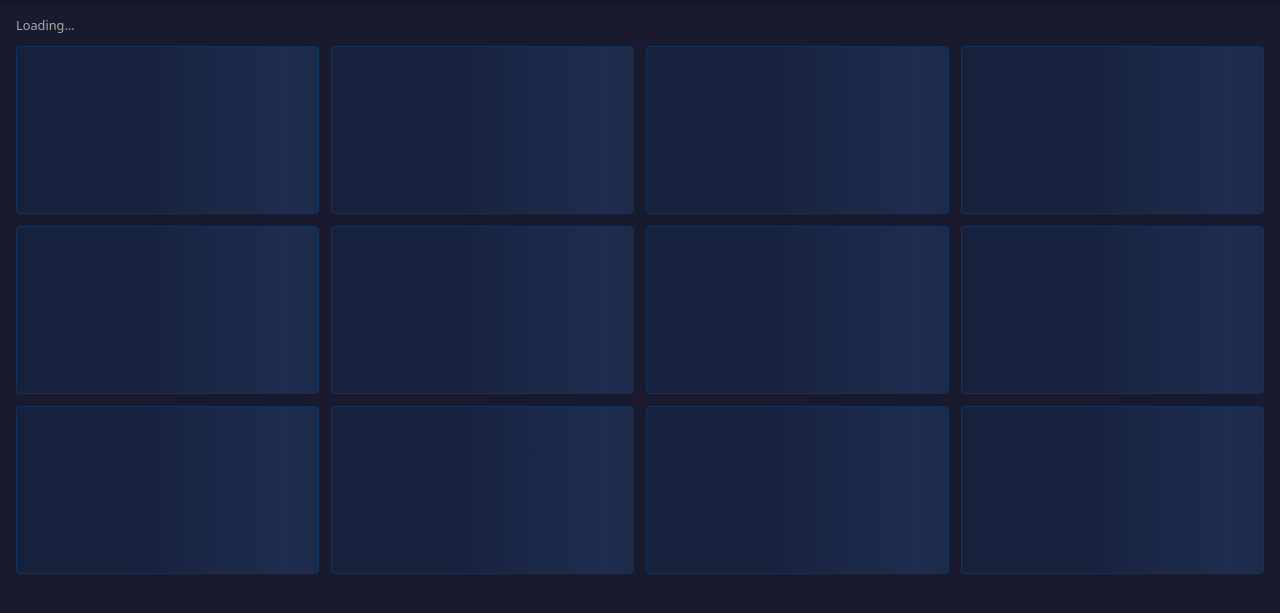
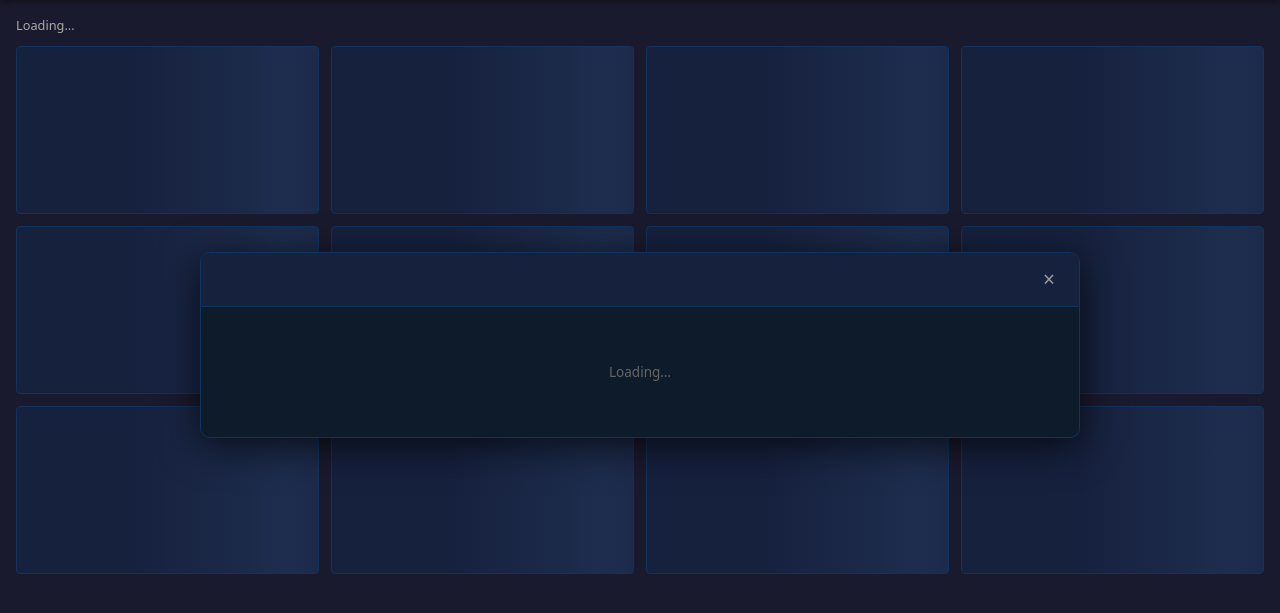
Before and after one commit to skingd/UniversesAtWar, a Flask app: page / in a window 1280 px wide. Shown: the part 55-668 px from the top of the page. Run offline with Flask 3, Linux system fonts and the light colour scheme.

Commit message:
feat: add info button on tile to show full unit card in modal

```diff
--- a/src/webapp/static/app.css
+++ b/src/webapp/static/app.css
@@ -165,11 +165,7 @@ button { cursor: pointer; }
 .unit-tile:hover { border-color: #e94560; }
 .unit-tile.in-cart { border-color: #4caf50; }
 
-.tile-name {
-  font-size: 0.95rem; font-weight: 700;
-  color: #e0e0e0;
-  white-space: nowrap; overflow: hidden; text-overflow: ellipsis;
-}
+/* tile-name is defined below with the info-button layout */
 .tile-meta {
   display: flex; gap: 6px; flex-wrap: wrap;
   font-size: 0.78rem;
@@ -229,3 +225,64 @@ button { cursor: pointer; }
   border-radius: 4px;
 }
 @keyframes shimmer { to { background-position: -200% 0; } }
+
+/* ===== Tile name row with info button ===== */
+.tile-name {
+  display: flex; align-items: center; gap: 6px;
+  font-size: 0.95rem; font-weight: 700; color: #e0e0e0;
+  min-width: 0;
+}
+.tile-name-text {
+  flex: 1; min-width: 0;
+  white-space: nowrap; overflow: hidden; text-overflow: ellipsis;
+}
+.btn-info {
+  flex-shrink: 0;
+  background: none; border: none; padding: 0;
+  color: #4a8fc4; font-size: 1rem; line-height: 1;
+  cursor: pointer; opacity: 0.7;
+  transition: opacity .15s, color .15s;
+}
+.btn-info:hover { opacity: 1; color: #7ec8e3; }
+
+/* ===== Unit card modal ===== */
+body.modal-open { overflow: hidden; }
+
+.card-modal-backdrop {
+  position: fixed; inset: 0; z-index: 400;
+  background: rgba(0,0,0,.7);
+}
+.card-modal {
+  position: fixed; z-index: 401;
+  top: 50%; left: 50%;
+  transform: translate(-50%, -50%);
+  width: min(880px, 95vw);
+  max-height: 90vh;
+  background: #0d1b2a;
+  border: 1px solid #0f3460;
+  border-radius: 10px;
+  display: flex; flex-direction: column;
+  box-shadow: 0 8px 40px rgba(0,0,0,.7);
+  overflow: hidden;
+}
+.card-modal-header {
+  display: flex; align-items: center; justify-content: space-between;
+  padding: 12px 16px;
+  border-bottom: 1px solid #0f3460;
+  background: #16213e;
+  flex-shrink: 0;
+}
+.card-modal-title {
+  font-size: 0.95rem; font-weight: 700; color: #e94560;
+  white-space: nowrap; overflow: hidden; text-overflow: ellipsis;
+}
+.card-modal-body {
+  overflow-y: auto; padding: 16px;
+  flex: 1;
+}
+.card-modal-loading {
+  color: #666; font-size: 0.9rem; text-align: center; padding: 40px 0;
+}
+.card-modal-error {
+  color: #e94560; font-size: 0.85rem; padding: 20px 0;
+}
--- a/src/webapp/static/app.js
+++ b/src/webapp/static/app.js
@@ -51,6 +51,10 @@ const els = {
   overlay:       $("overlay"),
   drawerFilters: $("drawer-filters"),
   drawerCart:    $("drawer-cart"),
+  cardModal:        $("card-modal"),
+  cardModalBackdrop:$("card-modal-backdrop"),
+  cardModalTitle:   $("card-modal-title"),
+  cardModalBody:    $("card-modal-body"),
 };
 
 // ------------------------------------------------------------------
@@ -151,7 +155,10 @@ function buildTile(u, inCart) {
   div.className = `unit-tile${inCartClass}`;
   div.dataset.id = u.id;
   div.innerHTML = `
-    <div class="tile-name" title="${esc(u.name)}">${esc(u.name)}</div>
+    <div class="tile-name">
+      <span class="tile-name-text" title="${esc(u.name)}">${esc(u.name)}</span>
+      <button class="btn-info" data-info-id="${esc(u.id)}" aria-label="View unit card for ${esc(u.name)}">&#9432;</button>
+    </div>
     <div class="tile-meta">
       <span class="tag tag-type">${esc(u.unit_type)}</span>
       <span class="tag ${techClass}">${esc(u.tech_base)}</span>
@@ -253,6 +260,39 @@ function refreshTileState(id, inCart) {
     btn.textContent = inCart ? "✓ In Collection" : "+ Add to Collection";
     btn.closest(".unit-tile").classList.toggle("in-cart", inCart);
   });
+}
+
+// ------------------------------------------------------------------
+// Unit card modal
+// ------------------------------------------------------------------
+async function openCardModal(unit) {
+  els.cardModalTitle.textContent = unit.name;
+  els.cardModalBody.innerHTML = `<div class="card-modal-loading">Loading…</div>`;
+  els.cardModalBackdrop.hidden = false;
+  els.cardModal.hidden = false;
+  document.body.classList.add("modal-open");
+
+  try {
+    const res = await fetch("/api/render-cards", {
+      method: "POST",
+      headers: {"Content-Type": "application/json"},
+      body: JSON.stringify({unit_ids: [unit.id]}),
+    });
+    if (!res.ok) throw new Error(await res.text());
+    const html = await res.text();
+    // Extract just the body content of the rendered card page
+    const doc = new DOMParser().parseFromString(html, "text/html");
+    const inner = doc.body.innerHTML;
+    els.cardModalBody.innerHTML = inner;
+  } catch (err) {
+    els.cardModalBody.innerHTML = `<p class="card-modal-error">Could not load card: ${esc(err.message)}</p>`;
+  }
+}
+
+function closeCardModal() {
+  els.cardModal.hidden = true;
+  els.cardModalBackdrop.hidden = true;
+  document.body.classList.remove("modal-open");
 }
 
 // ------------------------------------------------------------------
@@ -432,6 +472,22 @@ function bindEvents() {
     }
   });
 
+  // --- Info button: open unit card modal ---
+  els.grid.addEventListener("click", e => {
+    const btn = e.target.closest(".btn-info");
+    if (!btn) return;
+    const id = btn.dataset.infoId;
+    const unit = state.units.find(u => u.id === id);
+    if (unit) openCardModal(unit);
+  });
+
+  // Close modal
+  $("btn-close-card-modal").addEventListener("click", closeCardModal);
+  els.cardModalBackdrop.addEventListener("click", closeCardModal);
+  document.addEventListener("keydown", e => {
+    if (e.key === "Escape" && !els.cardModal.hidden) closeCardModal();
+  });
+
   // --- Cart delegation (remove) ---
   els.cartItems.addEventListener("click", e => {
     const btn = e.target.closest("[data-remove]");
--- a/src/webapp/templates/index.html
+++ b/src/webapp/templates/index.html
@@ -119,6 +119,18 @@
 <!-- Rule popout tooltip -->
 <div class="rule-tooltip" id="rule-tooltip" hidden role="tooltip"></div>
 
+<!-- Unit card modal -->
+<div class="card-modal-backdrop" id="card-modal-backdrop" hidden></div>
+<div class="card-modal" id="card-modal" hidden role="dialog" aria-modal="true" aria-labelledby="card-modal-title">
+  <div class="card-modal-header">
+    <span class="card-modal-title" id="card-modal-title"></span>
+    <button class="btn-close" id="btn-close-card-modal" aria-label="Close">&times;</button>
+  </div>
+  <div class="card-modal-body" id="card-modal-body">
+    <div class="card-modal-loading">Loading…</div>
+  </div>
+</div>
+
 <script src="/static/app.js"></script>
 </body>
 </html>
```
